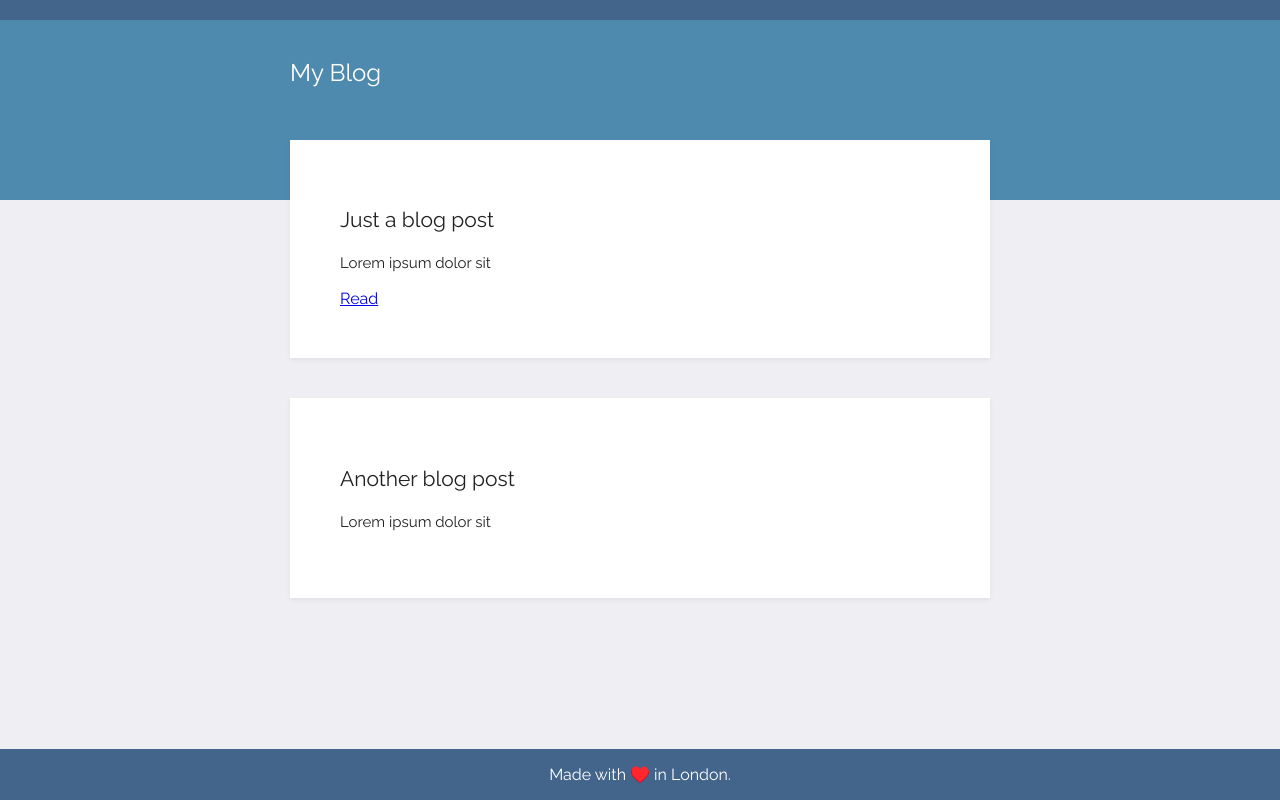
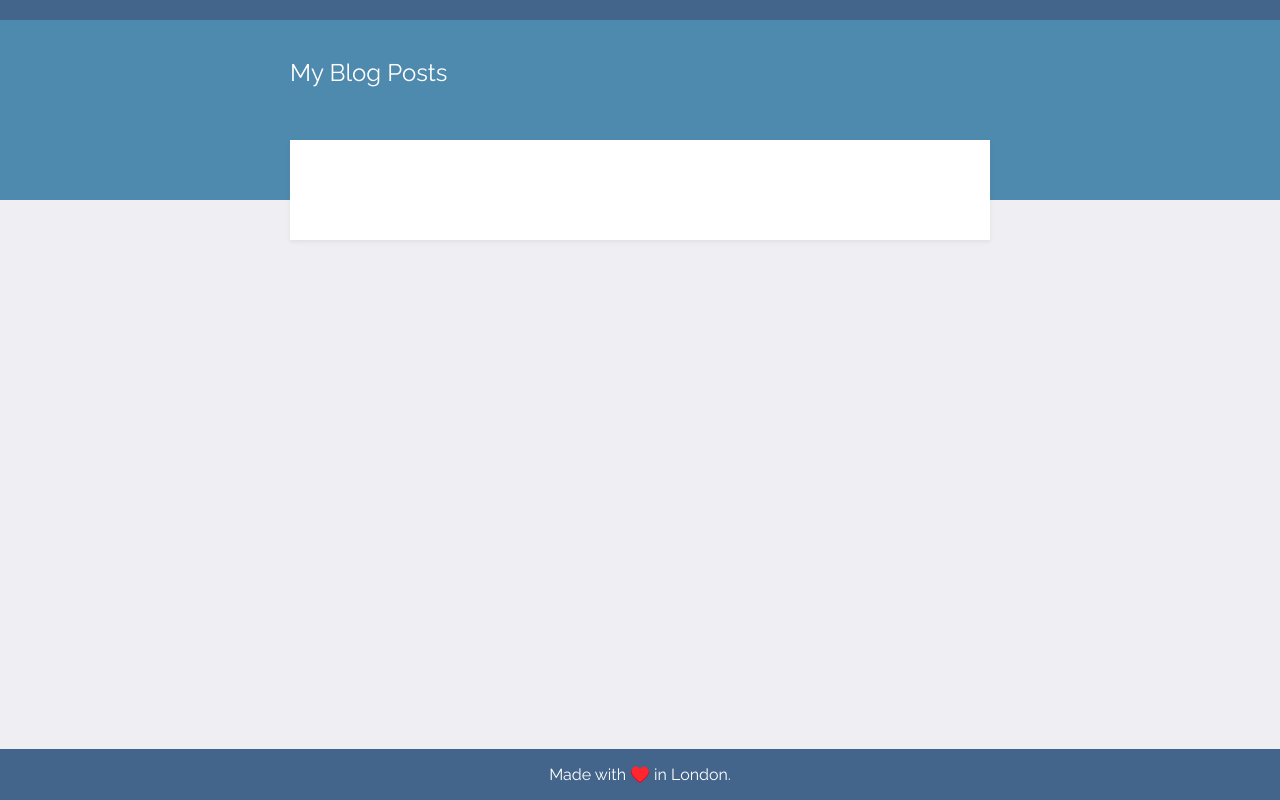
Before and after one commit to rcastleman/100days, a Flask app: page / in a window 1280 px wide. Run offline with Flask 2, Linux system fonts and the light colour scheme; data that the repository does not hold is empty.

Commit message:
prune template

```diff
--- a/57_blog/templates/index.html
+++ b/57_blog/templates/index.html
@@ -9,7 +9,7 @@
 <body>
 <div class="wrapper">
     <div class="top">
-        <div class="title"><h1>My Blog</h1></div>
+        <div class="title"><h1>My Blog Posts</h1></div>
     </div>
     <div class="content">
         <div class="card">
@@ -17,19 +17,9 @@
 
                 <h1>{{blog_post["title"]}}</h1>
                 <h2>{{blog_post["subtitle"]}}</h2>
-                <h3><i>{{blog_post["body"]}}</i></h3>
+                <a href="templates/post.html">Read</a>
 
             {% endfor %}
-
-            <h2>Just a blog post</h2>
-            <p class="text">Lorem ipsum dolor sit </p>
-            <a href="templates/post.html">Read</a>
-        </div>
-    </div>
-    <div class="content">
-        <div class="card">
-            <h2>Another blog post</h2>
-            <p class="text">Lorem ipsum dolor sit </p>
         </div>
     </div>
 </div>
```
